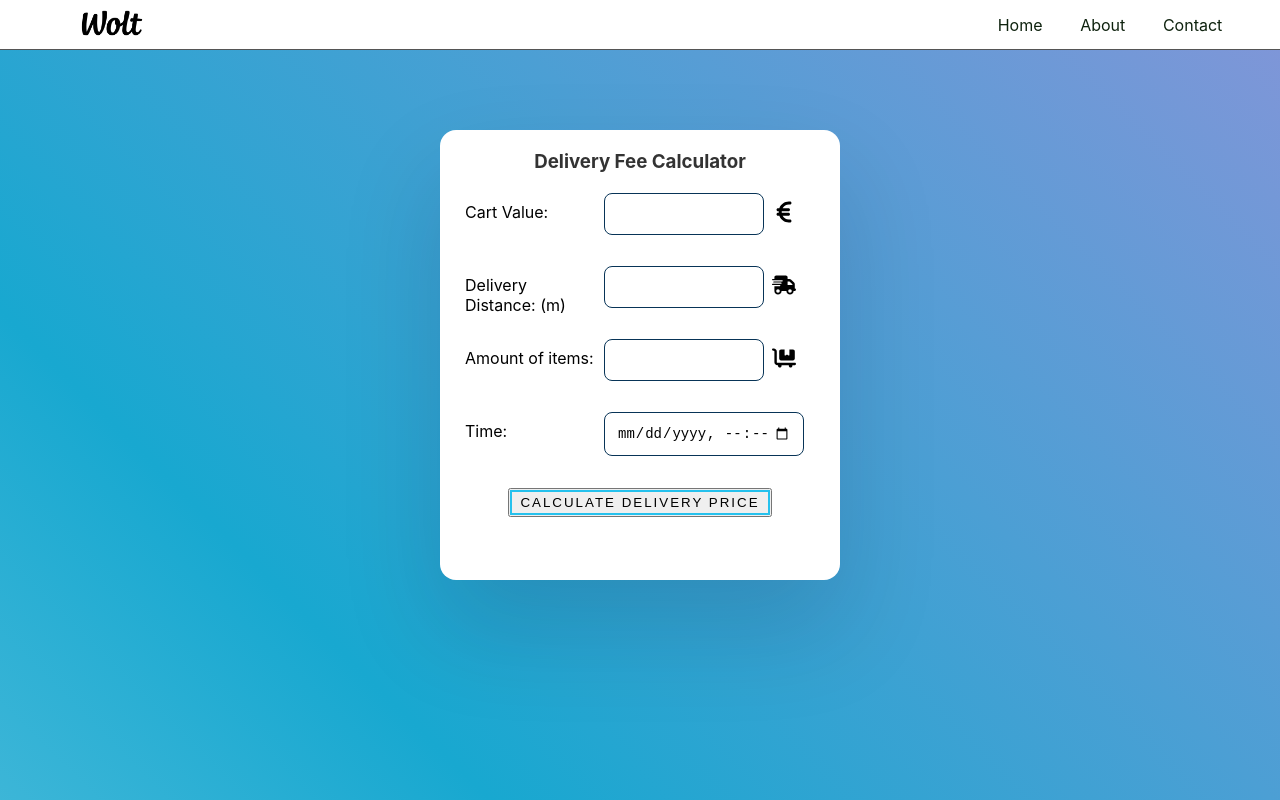
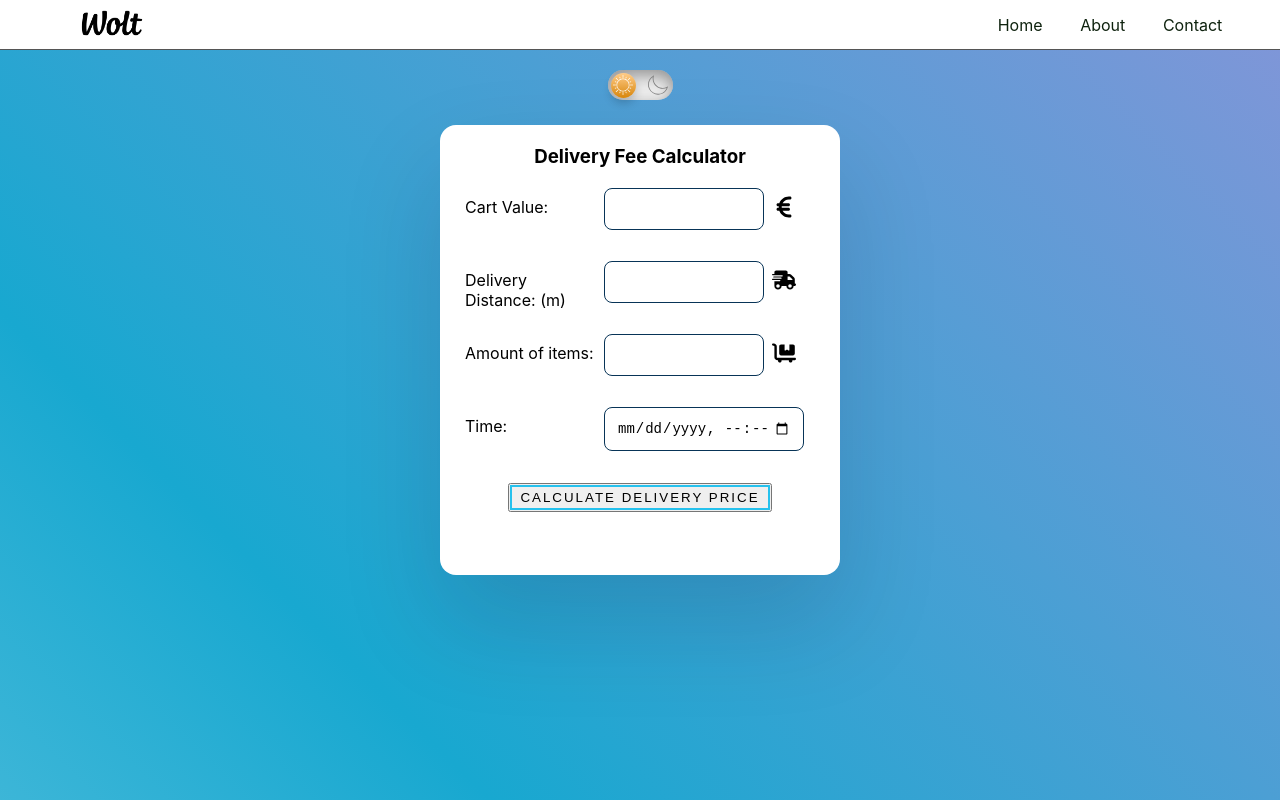
Before and after one commit to minhtuan1611/delivery-fee-calculator, a React (Create React App) app: page / in a window 1280 px wide. Built offline with nearby package versions, Linux system fonts and the light colour scheme.

Commit message:
commit_28_1_1

```diff
--- a/src/App.css
+++ b/src/App.css
@@ -5,13 +5,10 @@
 
 /* Body styles */
 body {
-  font-family: 'Inter', system-ui, -apple-system, BlinkMacSystemFont, 'Segoe UI',
-    Roboto, Oxygen, Ubuntu, Cantarell, 'Open Sans', 'Helvetica Neue', sans-serif;
   height: 100vh;
   width: 100%;
-  background: linear-gradient(45deg, #fff, #18a8d0, #e784e0);
-  background-size: 300% 300%;
-  animation: color 8s ease-in-out infinite;
+  background-color: var(--body_background);
+  color: var(body_color);
 }
 
 /* Gradient animation */
@@ -26,7 +23,6 @@
     background-position: 0 50%;
   }
 }
-
 /* Navbar styles */
 .navbar {
   width: 100%;
@@ -76,7 +72,7 @@
 h4,
 h5 {
   text-align: center;
-  color: #333;
+  color: var(--body_color);
   margin: 20px 0;
 }
 
@@ -114,7 +110,7 @@
 }
 
 .calculate-button::before {
-  background: #3799e4;
+  background: var(--button_hover);
   z-index: -1;
   transition: transform 0.5s;
   transform-origin: bottom right;
@@ -128,7 +124,7 @@
 
 .calculate-button:after {
   background: transparent;
-  border: 2px solid #25c1ed;
+  border: 2px solid var(--button_border);
   box-sizing: border-box;
   z-index: -1;
   transition: transform 0.5s;
@@ -145,7 +141,7 @@
 .delivery-fee-calculator {
   width: 400px;
   height: 450px;
-  margin: 80px auto 0;
+  margin: 5px auto 0;
   border-radius: 16px;
   box-shadow: rgba(17, 12, 46, 0.15) 0px 48px 100px 0px;
   overflow: hidden;
@@ -153,7 +149,7 @@
   background-position: center;
   background-attachment: fixed;
   background-size: cover;
-  background-color: white;
+  background-color: var(--body_form);
   transition: height 0.3s ease-in-out;
 }
 
@@ -228,18 +224,20 @@
   text-align: center;
   position: relative;
   width: 320px;
+  background-color: var(--body_background);
+  color: var(body_color);
 }
 
 .fee-text {
   font-size: 16px;
-  color: #333;
+  color: var(body_color);
 }
 
 .info-icon {
   position: absolute;
-  top: 10px;
+  top: 15px;
   right: 15px;
-  background-color: #fff;
+  background-color: var(--body_background);
   border: none;
   border-radius: 50%;
   padding: 5px;
--- a/src/App.tsx
+++ b/src/App.tsx
@@ -1,11 +1,13 @@
 import './App.css'
 import Calculator from './Components/Calculator'
 import Nav from './Components/Navbar/Nav'
+import DarkMode from './Components/DarkMode/DarkMode'
 
 function App() {
   return (
     <div className="App">
       <Nav></Nav>
+      <DarkMode />
       <div>
         <Calculator />
       </div>
--- /dev/null
+++ b/src/Components/DarkMode/DarkMode.css
@@ -0,0 +1,70 @@
+.dark_mode {
+  display: flex;
+  align-items: center;
+  justify-content: center;
+  padding: 20px;
+}
+
+.dark_mode_label {
+  width: 65px;
+  height: 30px;
+  position: relative;
+  display: block;
+  background: #ebebeb;
+  border-radius: 200px;
+  box-shadow: inset 0px 5px 15px rgba(0, 0, 0, 0.4),
+    inset 0px -5px 15px rgba(255, 255, 255, 0.4);
+  cursor: pointer;
+  transition: 0.3s;
+}
+.dark_mode_label:after {
+  content: '';
+  width: 25px;
+  height: 25px;
+  position: absolute;
+  top: 3px;
+  left: 3px;
+  background: linear-gradient(180deg, #ffcc89, #d8860b);
+  border-radius: 180px;
+  box-shadow: 0px 5px 10px rgba(0, 0, 0, 0.2);
+  transition: 0.3s;
+}
+.dark_mode_input {
+  width: 0;
+  height: 0;
+  visibility: hidden;
+}
+.dark_mode_input:checked + .dark_mode_label {
+  background: #242424;
+}
+.dark_mode_input:checked + .dark_mode_label:after {
+  left: 62px;
+  transform: translateX(-100%);
+  background: linear-gradient(180deg, #777, #3a3a3a);
+}
+.dark_mode_label:active:after {
+  width: 30px;
+}
+
+.dark_mode_label svg {
+  position: absolute;
+  width: 20px;
+  top: 5px;
+  z-index: 100;
+}
+.dark_mode_label svg.sun {
+  left: 5px;
+  fill: #fff;
+  transition: 0.3s;
+}
+.dark_mode_label svg.moon {
+  left: 40px;
+  fill: #7e7e7e;
+  transition: 0.3s;
+}
+.dark_mode_input:checked + .dark_mode_label svg.sun {
+  fill: #7e7e7e;
+}
+.dark_mode_input:checked + .dark_mode_label svg.moon {
+  fill: #fff;
+}
--- /dev/null
+++ b/src/Components/DarkMode/DarkMode.tsx
@@ -0,0 +1,38 @@
+import React from 'react'
+import { ReactComponent as Sun } from './Sun.svg'
+import { ReactComponent as Moon } from './Moon.svg'
+import './DarkMode.css'
+
+const DarkMode: React.FC = () => {
+  const setDarkMode = () => {
+    document.querySelector('body')?.setAttribute('data-theme', 'dark')
+    localStorage.setItem('selectedTheme', 'dark')
+  }
+  const setLightMode = () => {
+    document.querySelector('body')?.setAttribute('data-theme', 'light')
+    localStorage.setItem('selectedTheme', 'light')
+  }
+
+  const selectedTheme = localStorage.getItem('selectedTheme')
+  if (selectedTheme === 'dark') setDarkMode()
+
+  const toggleTheme = (e: { target: { checked: any } }) => {
+    if (e.target.checked) setDarkMode()
+    else setLightMode()
+  }
+  return (
+    <div className="dark_mode">
+      <input
+        className="dark_mode_input"
+        type="checkbox"
+        id="darkmode-toggle"
+        onChange={toggleTheme}
+      />
+      <label className="dark_mode_label" htmlFor="darkmode-toggle">
+        <Sun />
+        <Moon />
+      </label>
+    </div>
+  )
+}
+export default DarkMode
--- /dev/null
+++ b/src/Components/DarkMode/svg.d.ts
@@ -0,0 +1,6 @@
+declare module '*.svg' {
+  import React = require('react')
+  export const ReactComponent: React.FC<React.SVGProps<SVGSVGElement>>
+  const src: string
+  export default src
+}
--- /dev/null
+++ b/src/index.css
@@ -0,0 +1,30 @@
+:root {
+  --body_background: linear-gradient(45deg, #fff, #18a8d0, #e784e0);
+  --body_color: black;
+  --body_form: white;
+  --button_hover: #3799e4;
+  --button_border: #25c1ed;
+}
+
+[data-theme='dark'] {
+  --body_background: linear-gradient(45deg, #1f2544, #474f7a, #81689d);
+  --body_color: white;
+  --body_form: #1f2544;
+  --button_hover: #ffd0ec;
+  --button_border: #81689d;
+}
+
+* {
+  transition: all 0.1s ease;
+}
+
+body {
+  font-family: -apple-system, BlinkMacSystemFont, 'Segoe UI', 'Roboto', 'Oxygen',
+    'Ubuntu', 'Cantarell', 'Fira Sans', 'Droid Sans', 'Helvetica Neue',
+    sans-serif;
+  -webkit-font-smoothing: antialiased;
+  background: var(--body_background);
+  color: var(--body_color);
+  background-size: 300% 300%;
+  animation: color 8s ease-in-out infinite;
+}
--- a/src/index.tsx
+++ b/src/index.tsx
@@ -1,6 +1,7 @@
 import React from 'react'
 import ReactDOM from 'react-dom/client'
 import App from './App'
+import './index.css'
 
 const root = ReactDOM.createRoot(document.getElementById('root') as HTMLElement)
 root.render(
```
Also changed, not shown: src/service.ts (+4 -4 lines), src/Components/DarkMode/Moon.svg (added), src/Components/DarkMode/Sun.svg (added).
